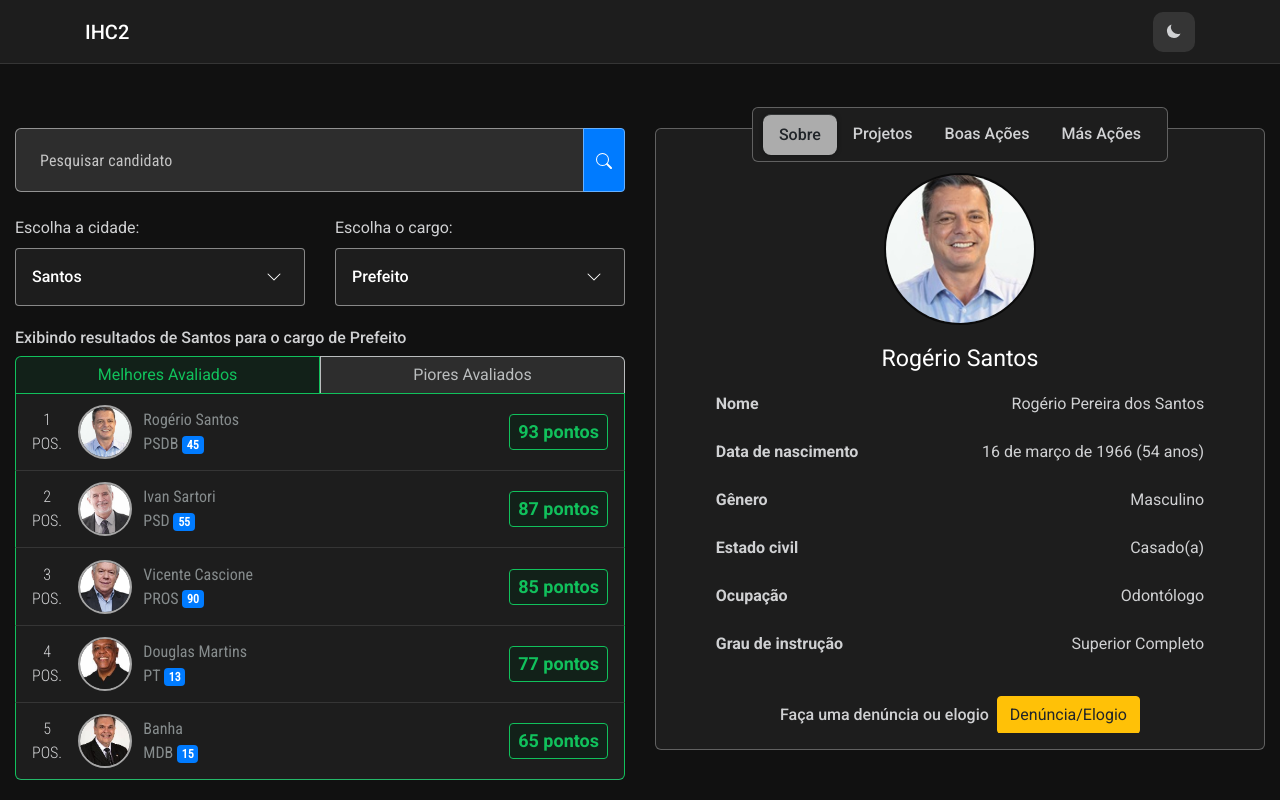
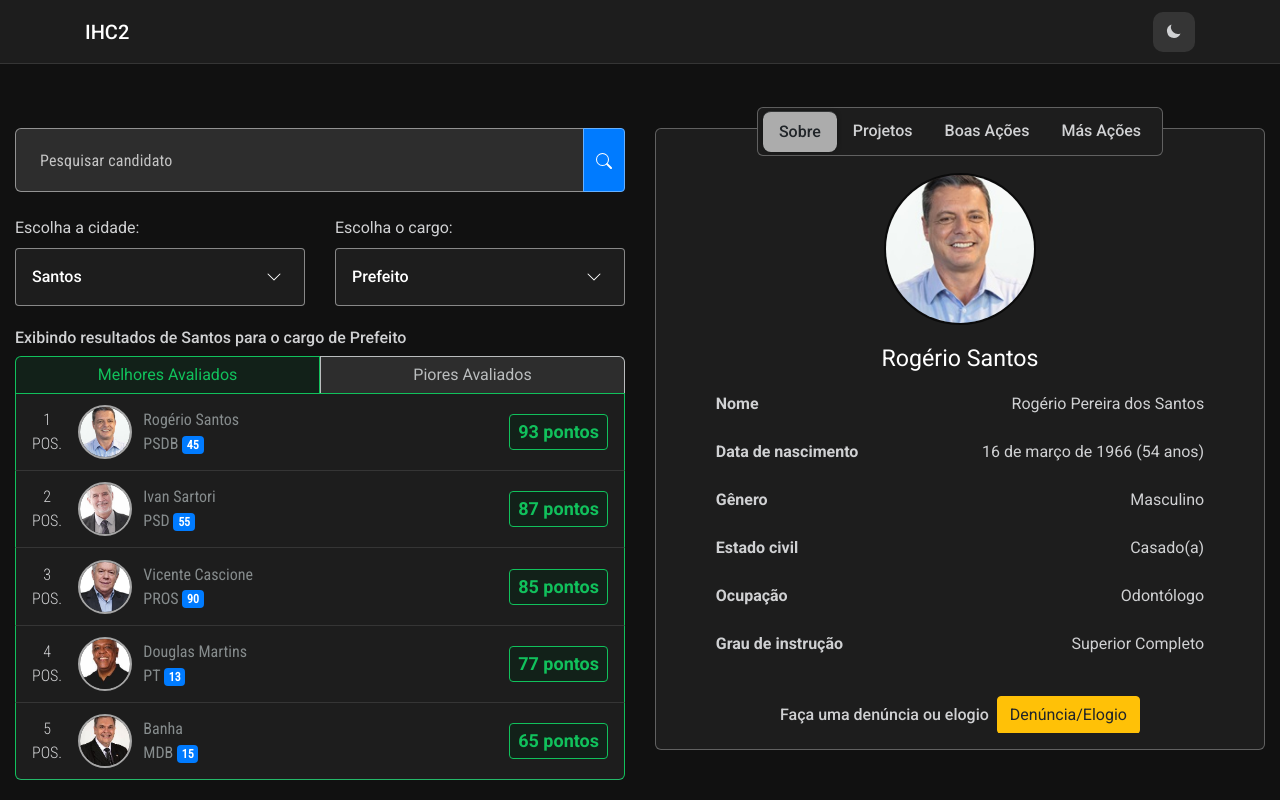
Before and after one commit to gaaalmeida/trabihc2, a plain HTML site: page index.html in a window 1280 px wide. Drawn offline with nearby package versions, Linux system fonts and the light colour scheme.

Commit message:
Fix tabs

```diff
--- a/scss/_profile.scss
+++ b/scss/_profile.scss
@@ -66,8 +66,11 @@ dl.row {
             position: absolute;
             display: flex;
             width: fit-content;
-            padding: .4rem .6rem;
+            padding: .2rem .3rem;
             border-radius: 6px;
+            li {
+                font-size: .85rem;
+            }
             a {
                 font-size: 1rem;
                 font-weight: 500;
@@ -139,6 +142,9 @@ dl.row {
 }
 
 @media (max-width: 992px) {
+    .tab-pane {
+        margin-top: 4rem !important;
+    }
     #col-5 {
         flex: 1 !important;
         max-width: 100% !important;
```
Also changed, not shown: css/main.css, 1 other file.
